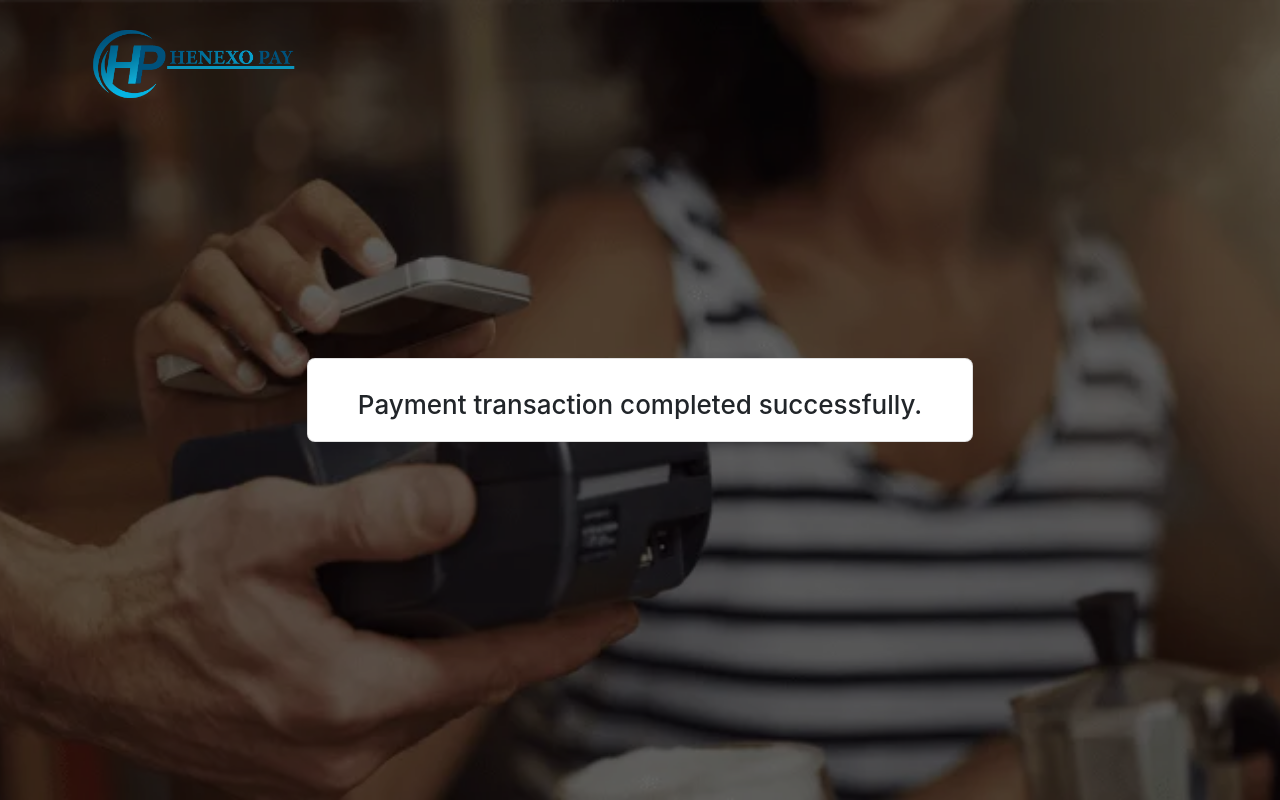
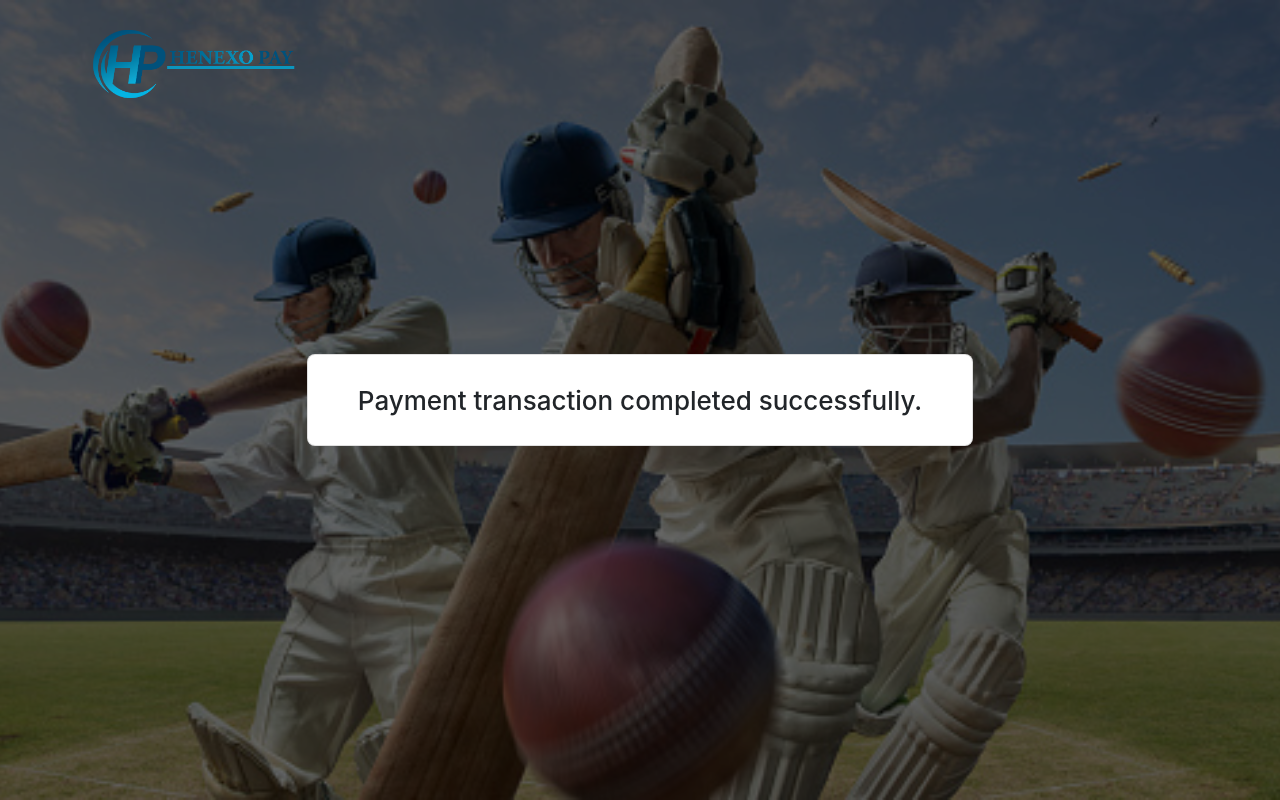
Before and after one commit to hetal-new/henexopay.com, a CodeIgniter app: page /database/index.php/xdreampay/success in a window 1280 px wide. Run offline with CodeIgniter, Linux system fonts and the light colour scheme; data that the repository does not hold is empty.

Commit message:
image changes

```diff
--- a/application/views/success.php
+++ b/application/views/success.php
@@ -83,7 +83,7 @@ defined('BASEPATH') OR exit('No direct script access allowed');
 	<div class="xpay-container">
 		<div class="card">
 			<div class="card-body">
-				<h3 class="mb-0 pb-0">Payment transaction completed successfully.</h3>
+				<h3 class="mb-0 pb-2">Payment transaction completed successfully.</h3>
 			</div>
 		</div>
 	</div>
--- a/application/views/xdreampay.php
+++ b/application/views/xdreampay.php
@@ -85,7 +85,7 @@
 	<div class="xpay-container">
 		<div class="card">
 			<div class="card-body">
-				<h3 class="mb-0 pb-0">Welcome to <strong>Henexopay</strong></h3>
+				<!--<h3 class="mb-0 pb-0">Welcome to <strong>Henexopay</strong></h3>-->
 				<h6 class="mb-4">Please Enter your Deposit / Refill Amount</h6>
 		     <form action="<?= base_url('/pay') ?>" method="post" class="">
 			<div class="form-row  justify-content-center">
```
Also changed, not shown: assets/image/payment.png.
